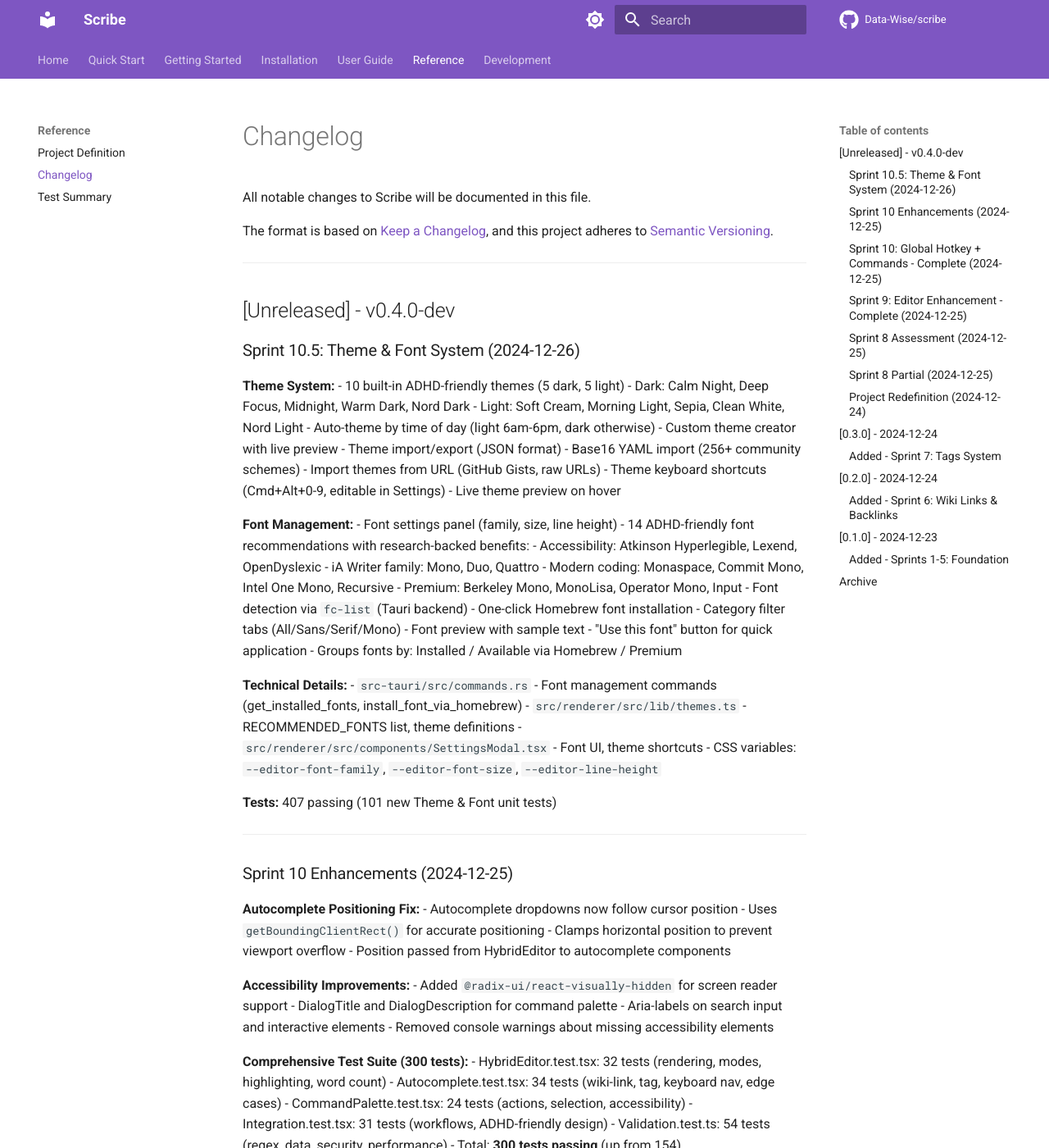
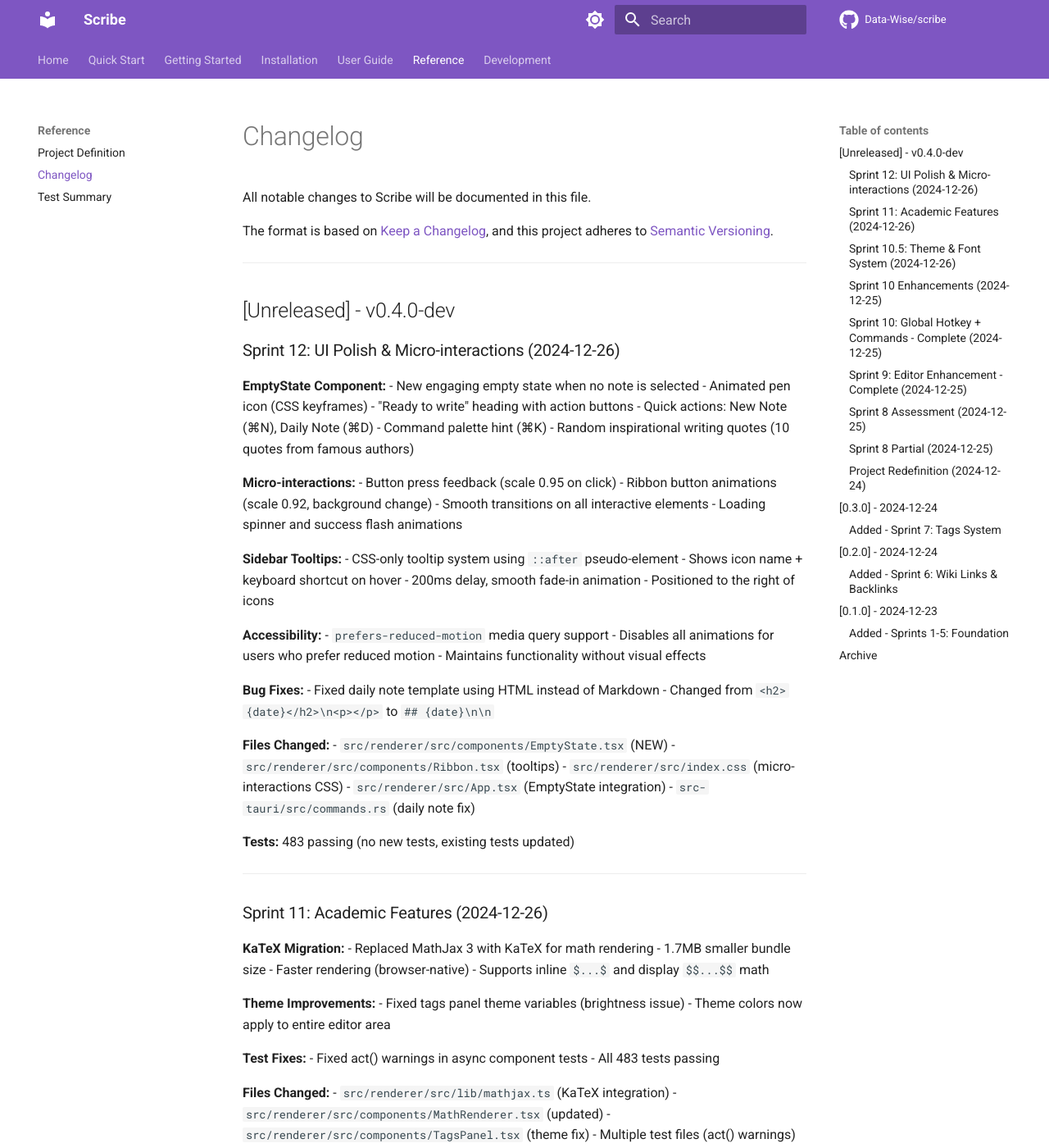
Before and after one commit to Data-Wise/scribe, an MkDocs documentation site: the page built from docs/reference/CHANGELOG.md, in a window 1280 px wide and 1400 px high. Shown: the whole window at 82% size. Built offline with MkDocs 1.6.1 and Material for MkDocs 9.7.7, drawn with Linux system fonts in a browser that asks for light colours; comment, search, counter and statistics services are not loaded.

Commit message:
docs: Sync documentation with Sprint 11/12 changes
CHANGELOG.md:
- Added Sprint 12 UI Polish (EmptyState, micro-interactions, tooltips)
- Added Sprint 11 Academic Features (KaTeX migration, theme fixes)

features.md:
- Added Empty State documentation
- Added UI Polish section (micro-interactions, tooltips)
- Added Accessibility section (reduced motion, screen readers)
- Added Math Support section (KaTeX)

🤖 Generated with [Claude Code](https://claude.com/claude-code)

Co-Authored-By: Claude Opus 4.5 <noreply@anthropic.com>

```diff
--- a/docs/reference/CHANGELOG.md
+++ b/docs/reference/CHANGELOG.md
@@ -8,6 +8,72 @@ and this project adheres to [Semantic Versioning](https://semver.org/spec/v2.0.0
 ---
 
 ## [Unreleased] - v0.4.0-dev
+
+### Sprint 12: UI Polish & Micro-interactions (2024-12-26)
+
+**EmptyState Component:**
+- New engaging empty state when no note is selected
+- Animated pen icon (CSS keyframes)
+- "Ready to write" heading with action buttons
+- Quick actions: New Note (⌘N), Daily Note (⌘D)
+- Command palette hint (⌘K)
+- Random inspirational writing quotes (10 quotes from famous authors)
+
+**Micro-interactions:**
+- Button press feedback (scale 0.95 on click)
+- Ribbon button animations (scale 0.92, background change)
+- Smooth transitions on all interactive elements
+- Loading spinner and success flash animations
+
+**Sidebar Tooltips:**
+- CSS-only tooltip system using `::after` pseudo-element
+- Shows icon name + keyboard shortcut on hover
+- 200ms delay, smooth fade-in animation
+- Positioned to the right of icons
+
+**Accessibility:**
+- `prefers-reduced-motion` media query support
+- Disables all animations for users who prefer reduced motion
+- Maintains functionality without visual effects
+
+**Bug Fixes:**
+- Fixed daily note template using HTML instead of Markdown
+- Changed from `<h2>{date}</h2>\n<p></p>` to `## {date}\n\n`
+
+**Files Changed:**
+- `src/renderer/src/components/EmptyState.tsx` (NEW)
+- `src/renderer/src/components/Ribbon.tsx` (tooltips)
+- `src/renderer/src/index.css` (micro-interactions CSS)
+- `src/renderer/src/App.tsx` (EmptyState integration)
+- `src-tauri/src/commands.rs` (daily note fix)
+
+**Tests:** 483 passing (no new tests, existing tests updated)
+
+---
+
+### Sprint 11: Academic Features (2024-12-26)
+
+**KaTeX Migration:**
+- Replaced MathJax 3 with KaTeX for math rendering
+- 1.7MB smaller bundle size
+- Faster rendering (browser-native)
+- Supports inline `$...$` and display `$$...$$` math
+
+**Theme Improvements:**
+- Fixed tags panel theme variables (brightness issue)
+- Theme colors now apply to entire editor area
+
+**Test Fixes:**
+- Fixed act() warnings in async component tests
+- All 483 tests passing
+
+**Files Changed:**
+- `src/renderer/src/lib/mathjax.ts` (KaTeX integration)
+- `src/renderer/src/components/MathRenderer.tsx` (updated)
+- `src/renderer/src/components/TagsPanel.tsx` (theme fix)
+- Multiple test files (act() warnings)
+
+---
 
 ### Sprint 10.5: Theme & Font System (2024-12-26)
 
```
Also changed, not shown: docs/guide/features.md (+55 -0 lines).
